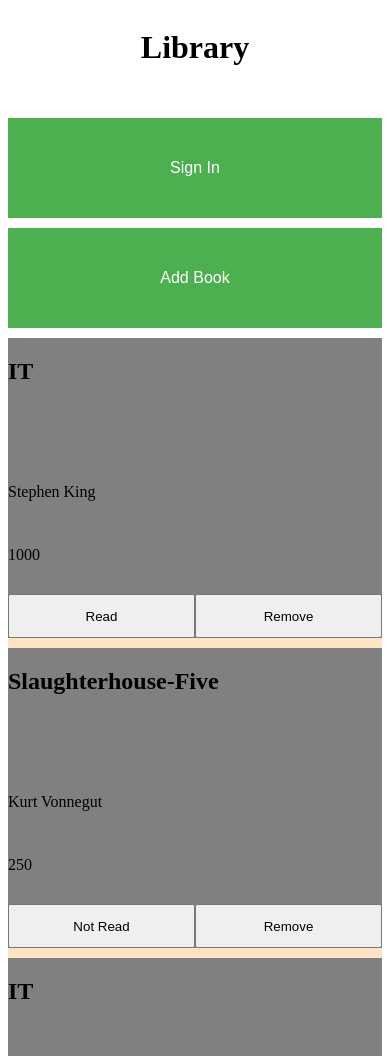
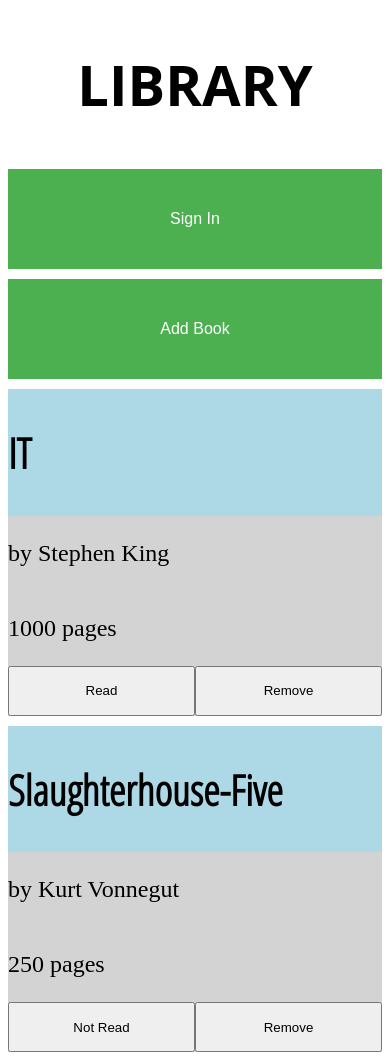
Before and after one commit to SamBenning/library, a plain HTML site: page index.html in a window 390 px wide. Shown: the top 1056 px of the page. Drawn offline with Linux system fonts and the light colour scheme.

Commit message:
Styled elements. Minor responsive design improvements.

```diff
--- a/Book.js
+++ b/Book.js
@@ -24,10 +24,14 @@ function Book(title, author, pages, hasRead) {
       const readBtn = document.createElement('button');
       const delBtn = document.createElement('button');
       title.innerText = this.title;
-      author.innerText = this.author;
-      pages.innerText = this.pages;
+      author.innerText = "by " + this.author;
+      pages.innerText = this.pages + " pages";
       readBtn.innerText = this.readStatus;
       delBtn.innerText = 'Remove';
+
+      const titleContainer = document.createElement('div');
+      titleContainer.appendChild(title);
+      titleContainer.id = 'title-container';
 
       readBtn.addEventListener('click', () => {
         this.hasRead = !this.hasRead;
@@ -39,7 +43,7 @@ function Book(title, author, pages, hasRead) {
           cardArea.removeChild(delBtn.parentNode);
       })
 
-      bookCard.appendChild(title);
+      bookCard.appendChild(titleContainer);
       bookCard.appendChild(author);
       bookCard.appendChild(pages);
       bookCard.appendChild(readBtn);
--- a/index.html
+++ b/index.html
@@ -12,11 +12,14 @@
         <meta name="viewport" content="width=device-width, initial-scale=1">
         <link rel="stylesheet" href="styles.css">
         <link rel="stylesheet" href="queries.css">
+        <link rel="preconnect" href="https://fonts.googleapis.com">
+        <link rel="preconnect" href="https://fonts.gstatic.com" crossorigin>
+        <link href="https://fonts.googleapis.com/css2?family=Open+Sans+Condensed:wght@300&family=Oswald:wght@700&display=swap" rel="stylesheet">
     </head>
     <body>
         <div class = "app">
             <div class="heading-container">
-                <h1 class="heading">Library</h1>
+                <h1 class="heading">LIBRARY</h1>
             </div>
             <div class="add-book-btn-container">
                 <button class="add-book-btn">Add Book</button>
--- a/queries.css
+++ b/queries.css
@@ -68,4 +68,32 @@
     .add-book-form .add-book-input .add-btn {
         height: 50px;
     }
+
+    .card > #title-container{
+        font-size: 1.75em;
+    }
+
+    .card > p {
+        font-size: 1.5em;
+    }
+
+    .card > button {
+        height: 50px;
+    }
+
+    .closeBtn {
+        opacity: 1;
+        background-color: rgba(255, 0, 0, 0.493);
+        height: 66px;
+        width: 66px;
+    }
+
+    .closeBtn:before, .closeBtn:after {
+        position: absolute;
+        left: 33px;
+        content: ' ';
+        height: 66px;
+        width: 2px;
+        background-color:#777;
+      }
 }
--- a/styles.css
+++ b/styles.css
@@ -1,13 +1,17 @@
 label {
     display: inline-block;
     width: 100px;
+}
+
+h1 {
+    font-family: 'Open Sans', sans-serif;
+    font-size: 3.5em;
 }
 
 
 .card-area {
     display: grid;
     justify-content: center;
-    background-color: bisque;
     grid-template-columns: repeat(auto-fit, minmax(200px, 300px));
     gap: 10px;
     grid-auto-rows: minmax(300px, auto);
@@ -22,7 +26,6 @@ label {
     gap: 10px;
 
 }
-
 
 
 .app > .heading-container {
@@ -67,14 +70,21 @@ label {
 
 .card {
     display: grid;
+    margin: atuo;
     grid-template-columns: 1fr 1fr;
     grid-auto-rows: minmax(30px, auto);
-    background-color: gray;
+    background-color:lightgray;
     height: auto;
     width: auto;
 }
 
-.card > p, h2{
+.card > #title-container{
+    grid-column: 1/3;
+    font-family: 'Open Sans Condensed', sans-serif;
+    background-color: lightblue;
+}
+
+.card > p{
     grid-column: 1/3;
 }
 
@@ -113,7 +123,7 @@ label {
     justify-content: center;
     grid-auto-rows: minmax(75, auto);
     grid-template-columns: 1fr;
-    background-color: blueviolet;
+    background-color:lightgray;
     min-height: 50%;
     min-width: 200px;
     max-width: 500px;
```
